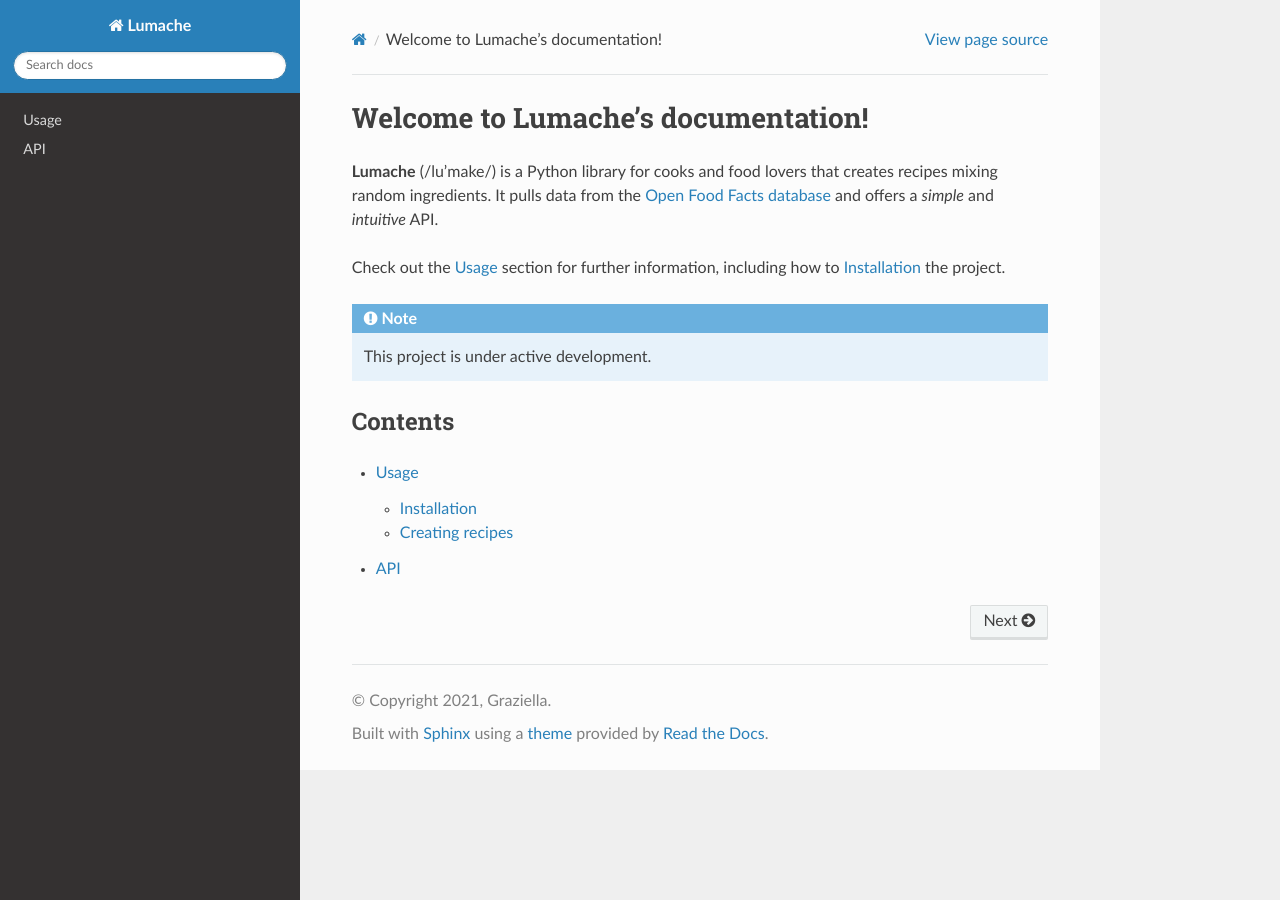
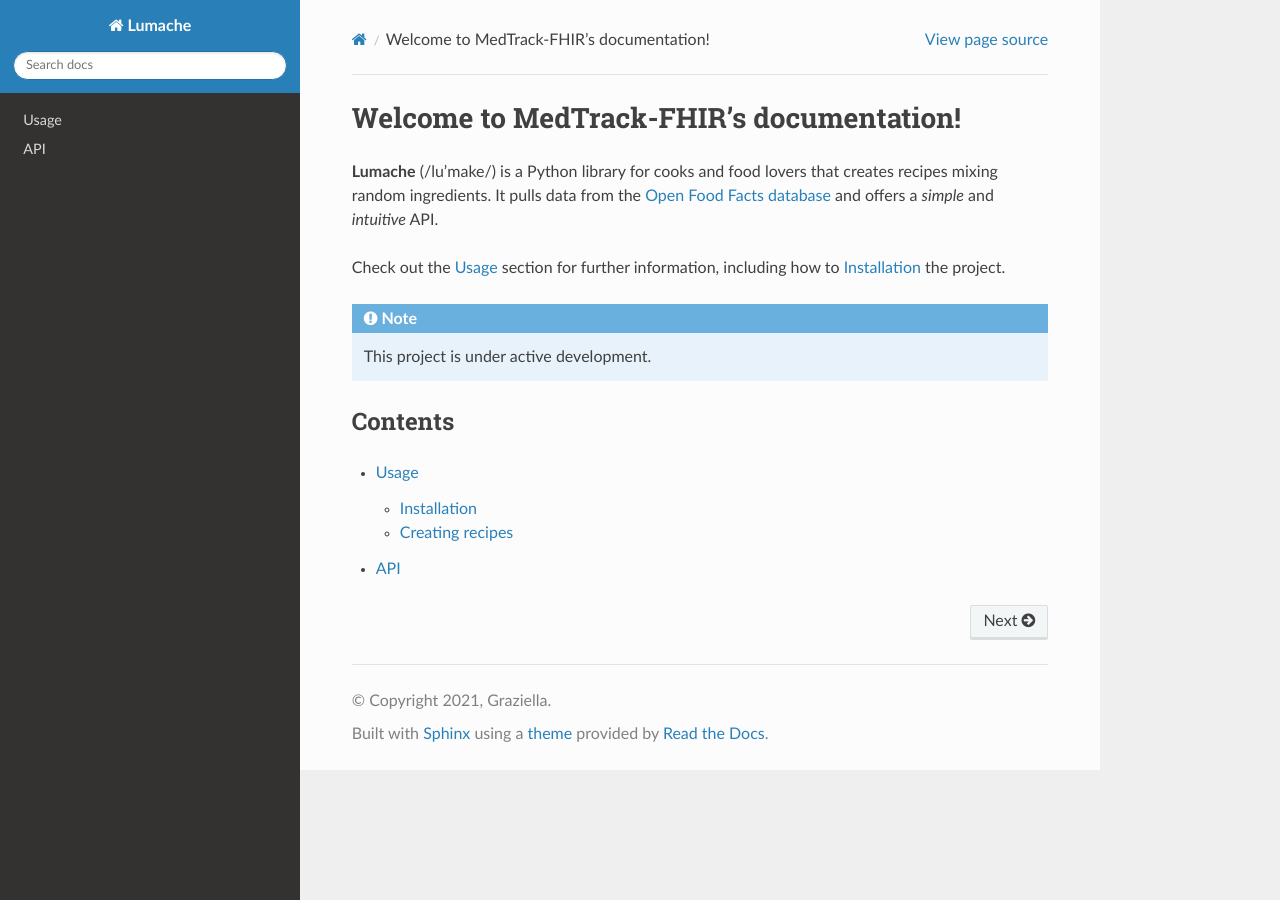
Before and after one commit to therealivo8/MedTrack-FHIR, a Sphinx documentation site: the page built from docs/source/index.rst, in a window 1280 px wide. Built offline with Sphinx 7.4.7 and the Read the Docs theme 3.1.0, drawn with Linux system fonts in a browser that asks for light colours.

Commit message:
Update index.rst
Test changes

```diff
--- a/docs/source/index.rst
+++ b/docs/source/index.rst
@@ -1,4 +1,4 @@
-Welcome to Lumache's documentation!
+Welcome to MedTrack-FHIR's documentation!
 ===================================
 
 **Lumache** (/lu'make/) is a Python library for cooks and food lovers
```
